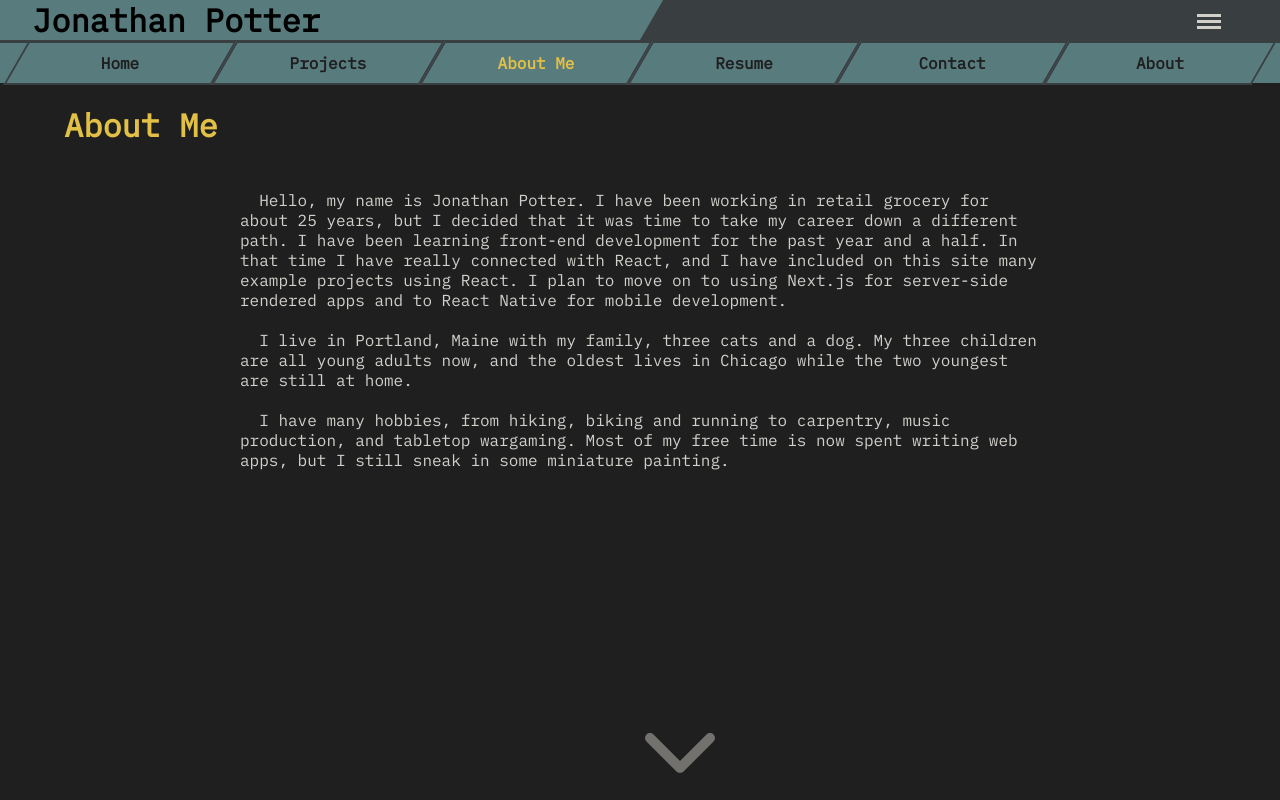
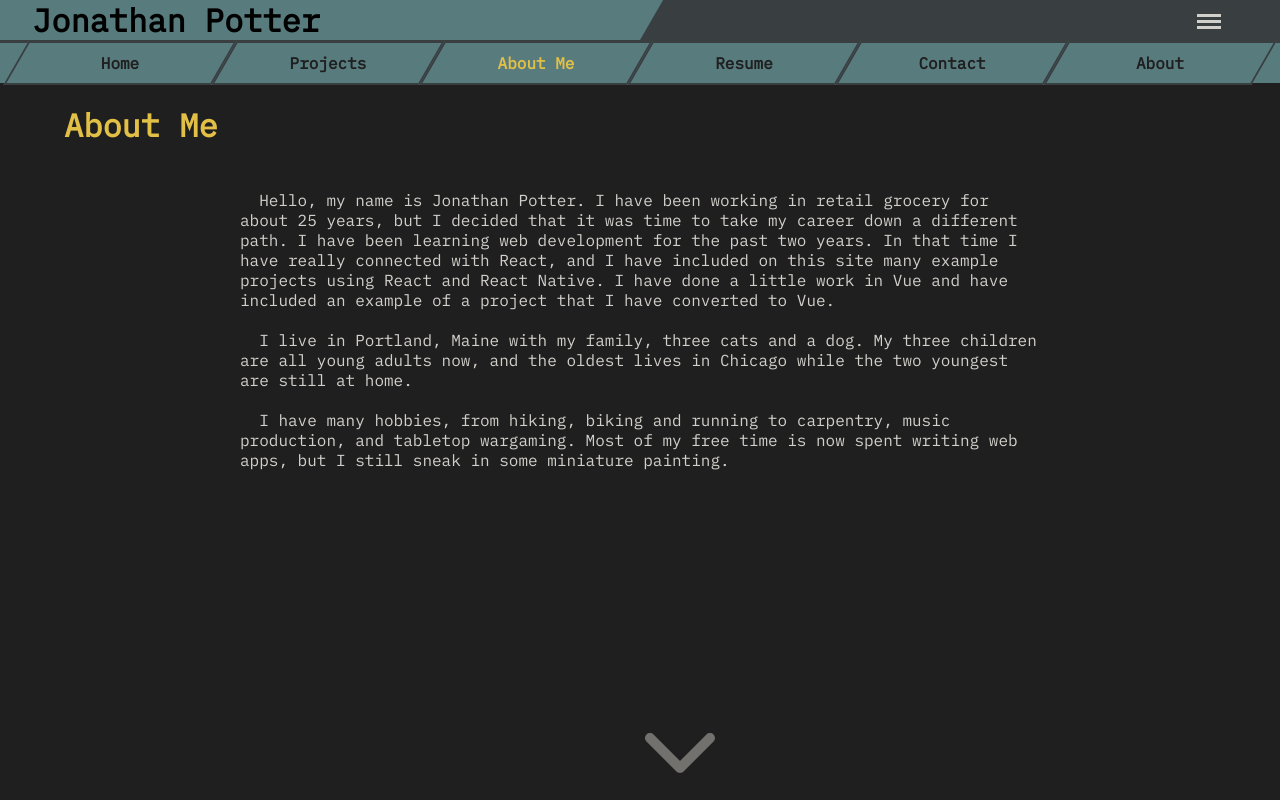
Before and after one commit to JonathanDPotter/portfolio-next, a Next.js app: page /aboutme in a window 1280 px wide. Built offline with nearby package versions, Linux system fonts and the light colour scheme.

Commit message:
Updated some text

```diff
--- a/pages/aboutme.tsx
+++ b/pages/aboutme.tsx
@@ -66,11 +66,11 @@ const AboutMe = () => {
         <p>
           Hello, my name is Jonathan Potter. I have been working in retail
           grocery for about 25 years, but I decided that it was time to take my
-          career down a different path. I have been learning front-end
-          development for the past year and a half. In that time I have really
-          connected with React, and I have included on this site many example
-          projects using React. I plan to move on to using Next.js for
-          server-side rendered apps and to React Native for mobile development.
+          career down a different path. I have been learning web development for
+          the past two years. In that time I have really connected with React,
+          and I have included on this site many example projects using React and
+          React Native. I have done a little work in Vue and have included an
+          example of a project that I have converted to Vue.
         </p>
         <br />
         <p>
```
Also changed, not shown: pages/projects.tsx (+6 -3 lines).
